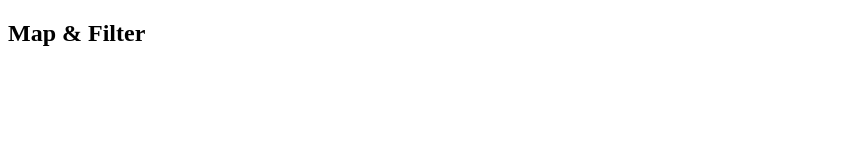
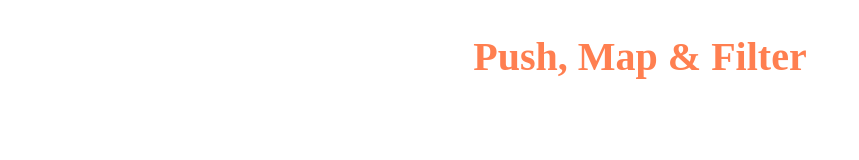
Before and after one commit to jelsonjay/map-filter, a plain HTML site: page index.html in a window 1280 px wide. Shown: the whole page, without its empty margins (0-859 px from the left). Drawn offline with Linux system fonts and the light colour scheme.

Commit message:
Update index.html

```diff
--- a/index.html
+++ b/index.html
@@ -4,9 +4,17 @@
   <meta charset="UTF-8">
   <meta name="viewport" content="width=device-width, initial-scale=1.0">
   <title>Map & Filter</title>
+  <style>
+    h2{
+      text-align: center;
+      font-size: 2.5rem;
+      color: coral;
+      font-weight: 800;
+    }
+  </style>
 </head>
 <body>
-  <h2>Map & Filter</h2>
+  <h2>Push, Map & Filter</h2>
 
   <script src="./js/app.js"></script>
 </body>
```
